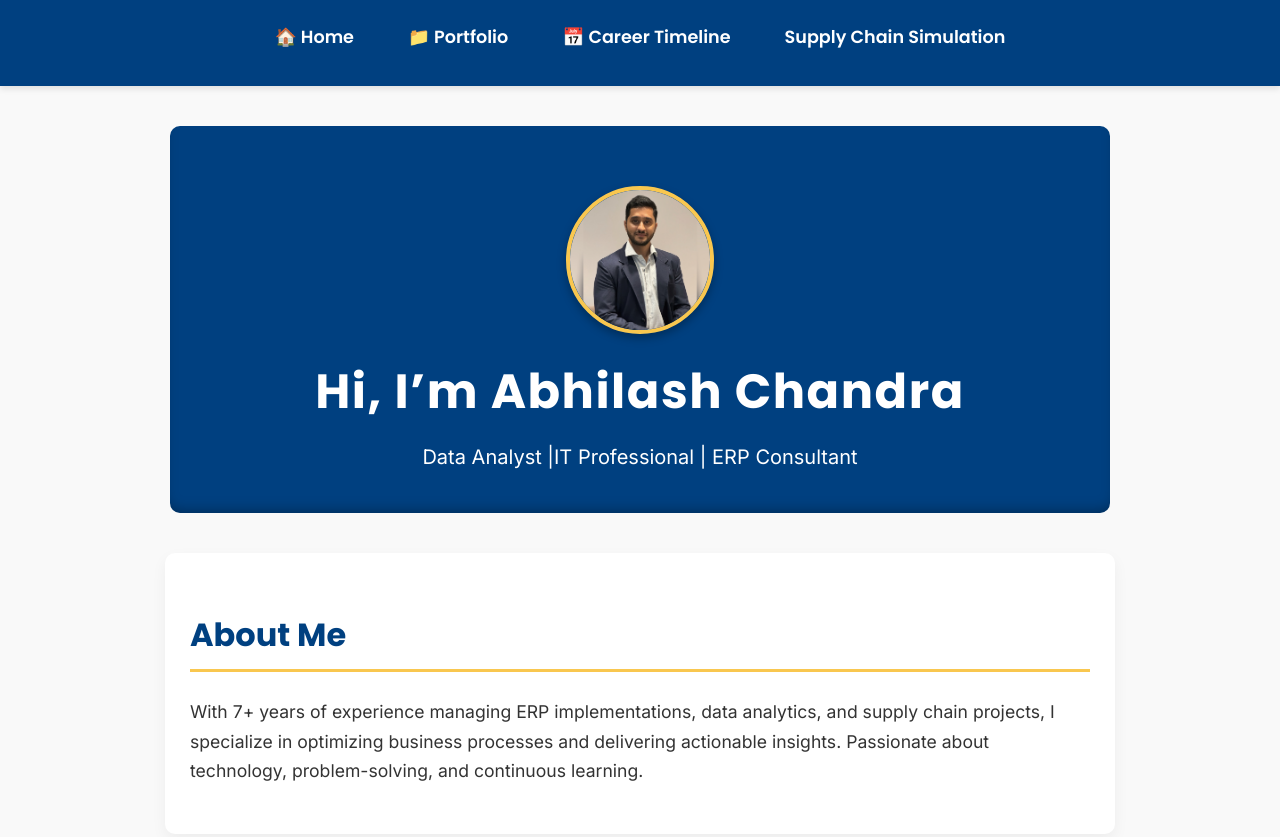
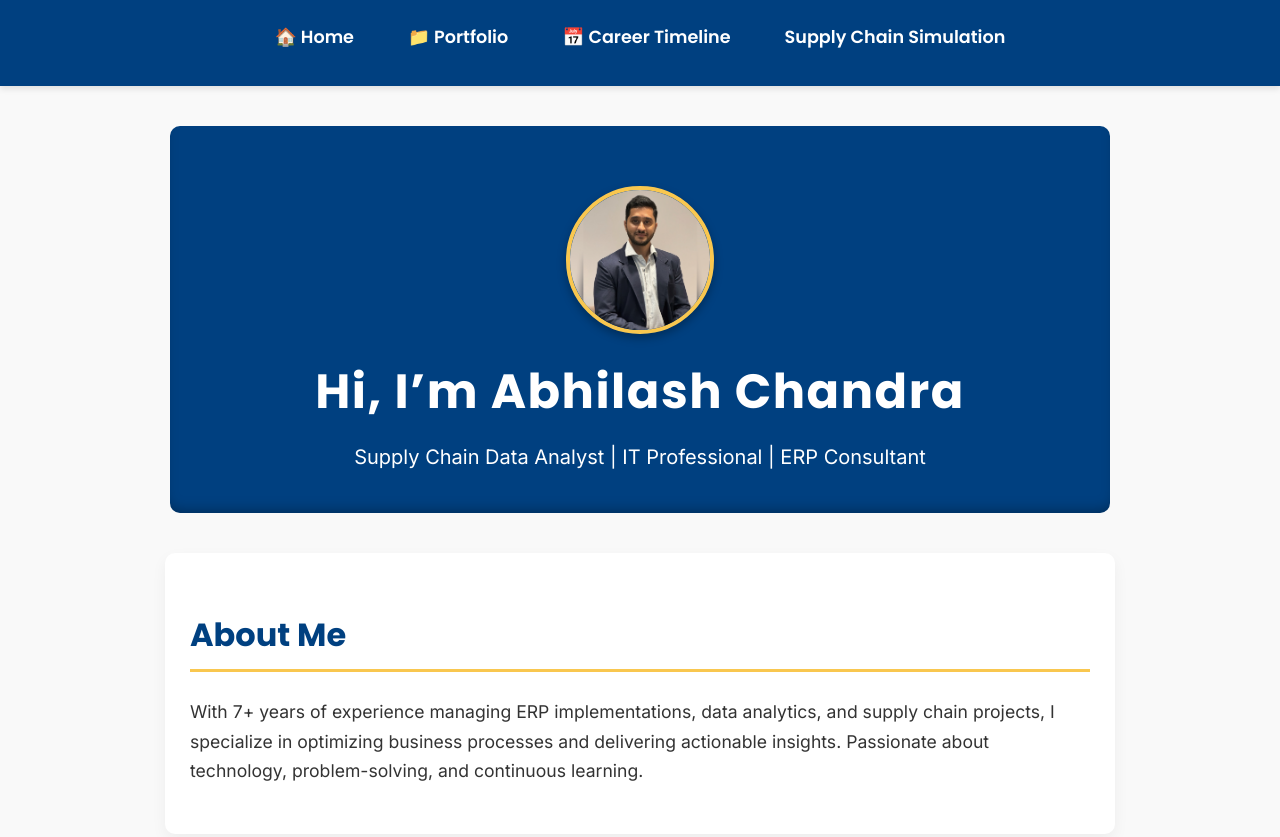
Before and after one commit to AbhilashKC99/mywebsite, a plain HTML site: page index.html in a window 1280 px wide. Shown: the top 837 px of the page. Drawn offline with Linux system fonts and the light colour scheme.

Commit message:
main changes

```diff
--- a/index.html
+++ b/index.html
@@ -24,7 +24,7 @@
     <section class="hero">
         <img src="assets/images/profile.JPG" alt="Abhilash Chandra" class="profile-photo" />
       <h1>Hi, I’m Abhilash Chandra</h1>
-      <p>Data Analyst |IT Professional | ERP Consultant</p>
+      <p>Supply Chain Data Analyst | IT Professional | ERP Consultant</p>
     </section>
 
     <section class="about">
```
